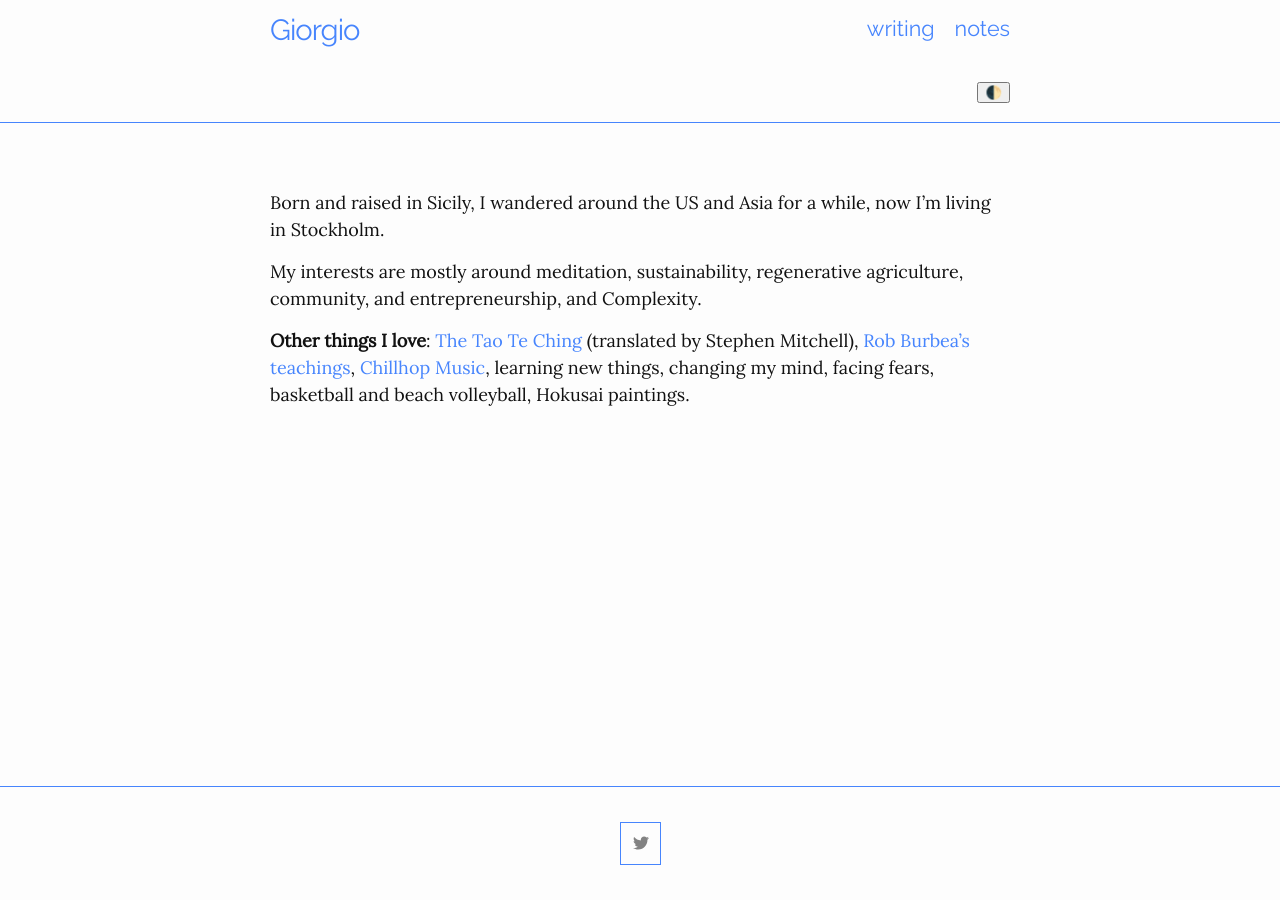
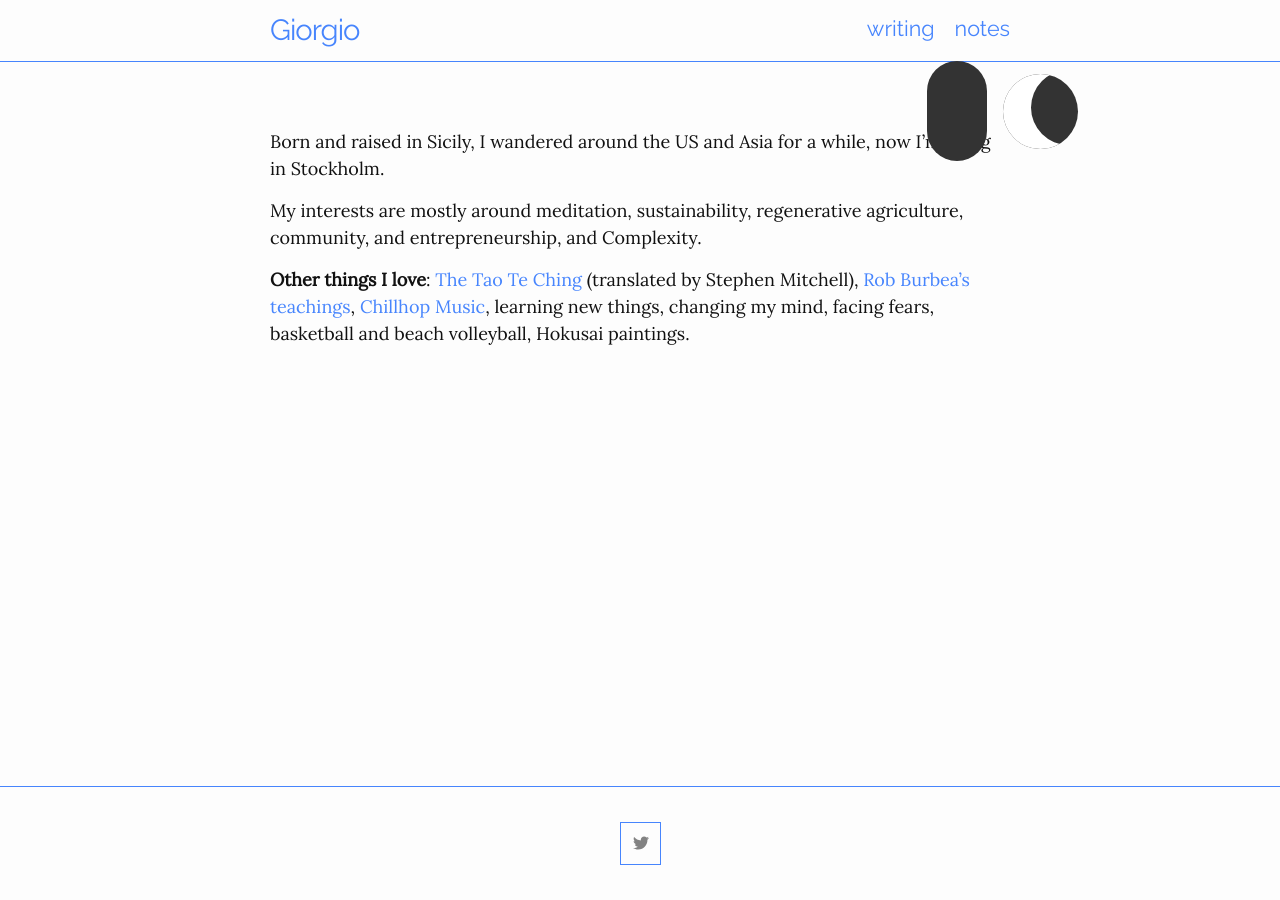
Before and after one commit to giorgiop94/giorgio-blog, a Jekyll site: the page built from index.md, in a window 1280 px wide. Built offline with Jekyll 4.4.1, drawn with Linux system fonts in a browser that asks for light colours.

Commit message:
trying better toggle

```diff
--- a/_includes/header.html
+++ b/_includes/header.html
@@ -20,7 +20,12 @@
             <a class="page-link" href="{{ item.url | relative_url }}">{{ item.title | escape }}</a>
           {%- endfor -%}
         </div>
-        <button id="theme-toggle" title="Toggle dark/light theme">🌓</button>
+         <div class = 'toggle-switch'>
+        <label>
+     <input type = 'checkbox' id="theme-toggle">
+     <span class = 'slider'></span>
+ </label>
+ </div>
       </nav>
   </div>
 </header>
--- a/_sass/minima/skins/giorgio.scss
+++ b/_sass/minima/skins/giorgio.scss
@@ -31,15 +31,63 @@ $table-header-bg-color: lighten($brand-color, 43%) !default;
 $table-header-border:   lighten($brand-color, 37%) !default;
 $table-border-color:    $border-color-01 !default;
 
-theme-toggle {
-  position: fixed;
-  top: 1em; /* Adjust as needed */
-  right: 1em; /* Adjust as needed */
-  background: none;
-  border: none;
+//BEGINNING OF DARK SLIDER INFO
+:root {
+  --dark: #333; /* Adjust with your preferred dark color */
+  --light: #fff; /* Adjust with your preferred light color */
+}
+
+
+.toggle-switch {
+  position: relative;
+  width: 60px;
+}
+
+label {
+  position: absolute;
+  width: 100%;
+  height: 100px;
+  background-color: var(--dark);
+  border-radius: 50px;
   cursor: pointer;
-  font-size: 1.5em; /* Adjust as needed */
 }
+
+input {
+  position: absolute;
+  display: none;
+}
+
+.slider {
+  position: absolute;
+  width: 100%;
+  height: 100%;
+  border-radius: 50px;
+  transition: 0.3s;
+}
+
+input:checked ~ .slider {
+  background-color: var(--light);
+}
+
+.slider::before {
+  content: "";
+  position: absolute;
+  top: 13px;
+  left: 16px;
+  width: 75px;
+  height: 75px;
+  border-radius: 50%;
+  box-shadow: inset 28px -4px 0px 0px var(--light);
+  background-color: var(--dark);
+  transition: 0.3s;
+}
+
+input:checked ~ .slider::before {
+  transform: translateX(95px);
+  background-color: var(--dark);
+  box-shadow: none;
+}
+//END OF DARK SLIDER INFO
 
 // Syntax highlighting styles should be adjusted appropriately for every "skin"
 // ----------------------------------------------------------------------------
```
